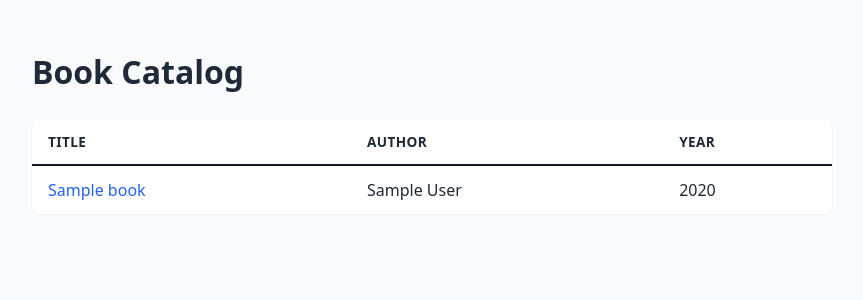
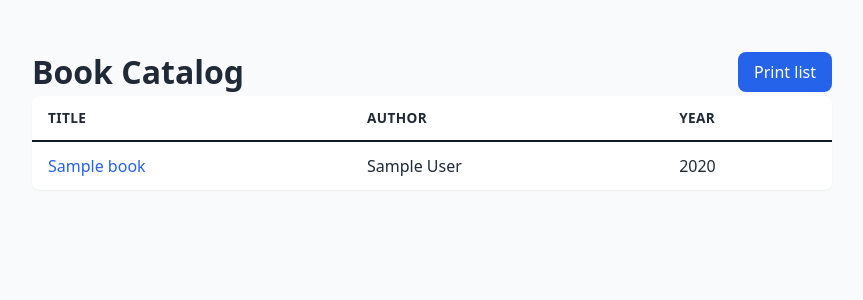
Before and after one commit to krecejac/portfolio, a PHP site: template book-catalog/views/list.php in a window 1280 px wide. Shown: the top 300 px of the page, without its empty margins (208-1071 px from the left). Run offline with PHP 8.4, Linux system fonts and the light colour scheme; the template is opened without the code that fills it: most values are stand-ins (such as "Sample title", 1, 10 or a date in 2020).

Commit message:
book-catalog: print button and print stylesheet

```diff
--- a/book-catalog/views/list.php
+++ b/book-catalog/views/list.php
@@ -7,7 +7,10 @@
     <link rel="stylesheet" href="/assets/css/style.css">
 </head>
 <body>
-    <h1>Book Catalog</h1>
+    <div class="toolbar">
+        <h1>Book Catalog</h1>
+        <button type="button" class="btn" onclick="window.print()">Print list</button>
+    </div>
 
     <table class="book-table">
         <thead>
```
Also changed, not shown: book-catalog/public/assets/css/style.css, book-catalog/public/assets/scss/style.scss.
